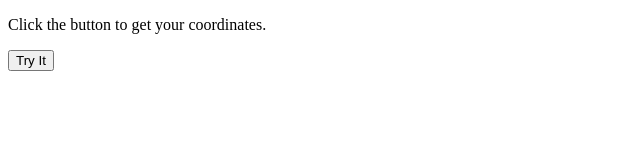
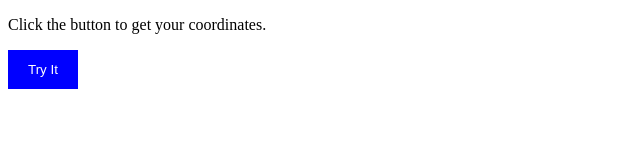
Before and after one commit to demonabin34/GeoLocation, a plain HTML site: page index.html in a window 1280 px wide. Shown: the whole page, without its empty margins (0-640 px from the left). Drawn offline with Linux system fonts and the light colour scheme.

Commit message:
Update index.html

```diff
--- a/index.html
+++ b/index.html
@@ -1,5 +1,20 @@
 <!DOCTYPE html>
 <html>
+  <head><style>
+    /* Add styles for the button */
+    button {
+      background-color: blue;
+      color: white;
+      padding: 12px 20px;
+      border: none;
+      cursor: pointer;
+    }
+
+    /* Add styles for the coordinates text */
+    #demo {
+      font-size: 18px;
+    }
+  </style></head>
 <body>
 
 <p>Click the button to get your coordinates.</p>
```
